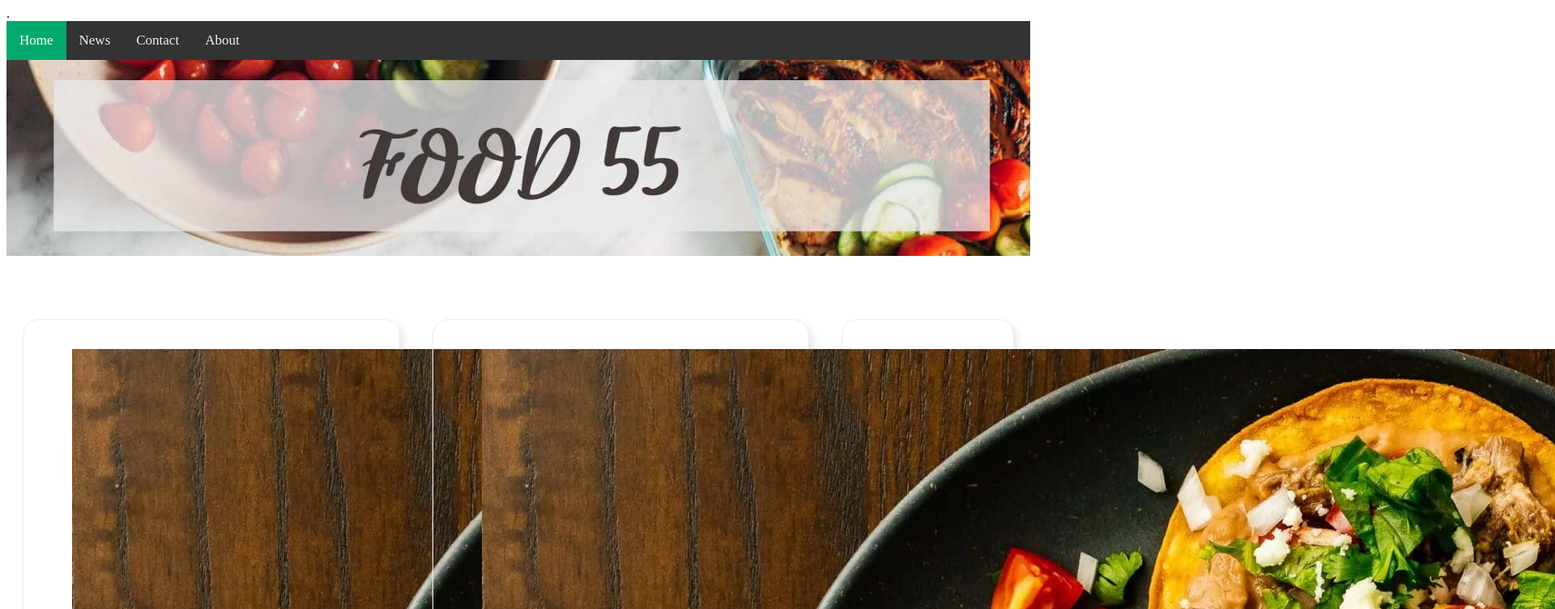
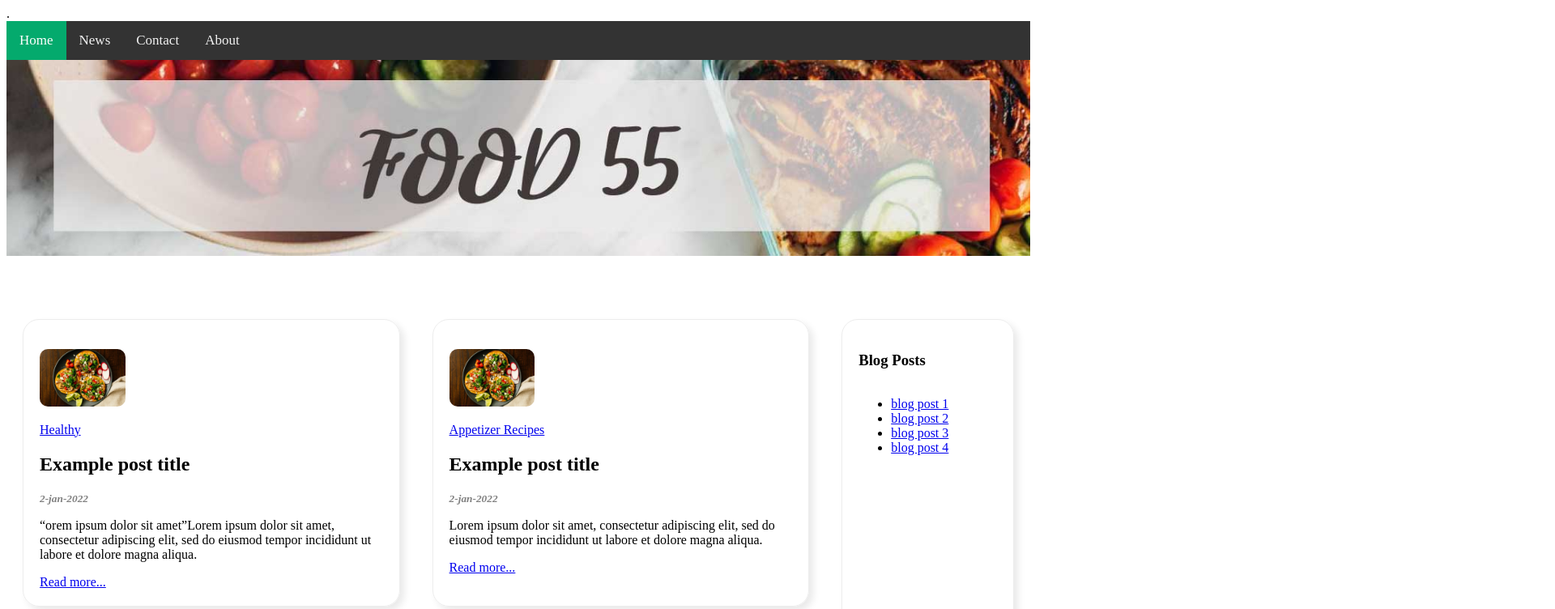
Before and after one commit to Ayat-HM/Udacity_blog, a plain HTML site: page index.html in a window 1280 px wide. Shown: the top 752 px of the page at 81% size, 1920 px wide, since content can reach past the window. Drawn offline with Linux system fonts and the light colour scheme.

Commit message:
Update main.css

```diff
--- a/assets/css/main.css
+++ b/assets/css/main.css
@@ -103,3 +103,13 @@ body {}
     font-style: italic;
     color: gray;
 }
+
+.post-small-img {
+    width: 25%;
+    border-radius: 10px;
+
+}
+
+.post-small-fig {
+    margin: 1em 0px;
+}
```
